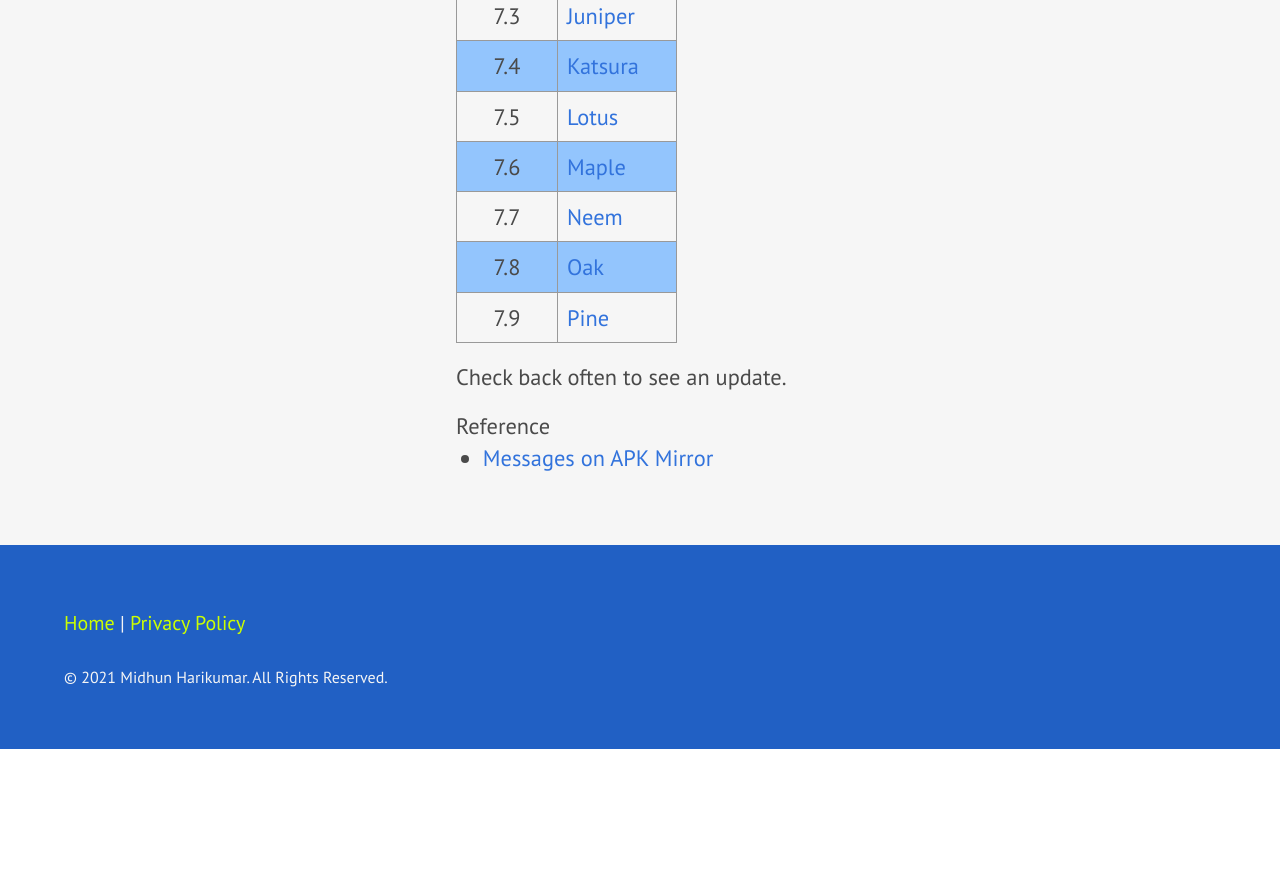
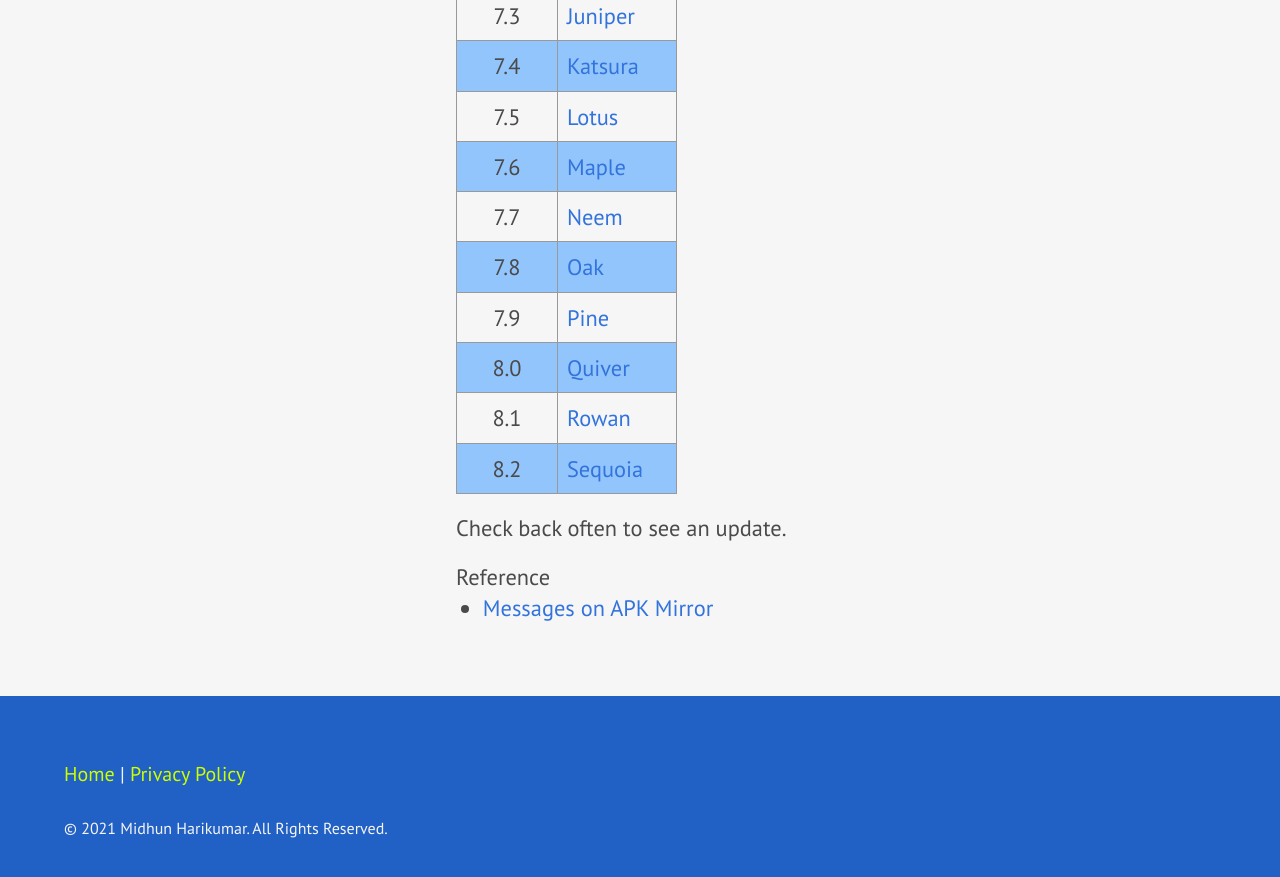
Before and after one commit to midhunhk/midhunhk.github.io, a Jekyll site: the page built from _posts/2020-08-27-android-messages-again.md, in a window 1280 px wide and 900 px high, scrolled down 1359 px. Shown: the top 877 px of the window. Built offline with Jekyll 4.4.1, drawn with Linux system fonts in a browser that asks for light colours; nearby versions of some CDN libraries; comment, search, counter and statistics services are not loaded; a style sheet for code colours, icons or effects is not loaded; before the commit the page ends 2108 px from its top, so only the background shows below that.

Commit message:
new tree names

```diff
--- a/_posts/2020-08-27-android-messages-again.md
+++ b/_posts/2020-08-27-android-messages-again.md
@@ -33,7 +33,9 @@
 | 7.7     | [Neem](https://en.wikipedia.org/wiki/Neem) |
 | 7.8     | [Oak](https://en.wikipedia.org/wiki/Oak) |
 | 7.9     | [Pine](https://en.wikipedia.org/wiki/Pine) |
-
+| 8.0     | [Quiver](https://en.wikipedia.org/wiki/Aloidendron_dichotomum) |
+| 8.1     | [Rowan](https://en.wikipedia.org/wiki/Rowan) |
+| 8.2     | [Sequoia](https://en.wikipedia.org/wiki/Sequoia_(genus)) |
 
 Check back often to see an update.
 
```
